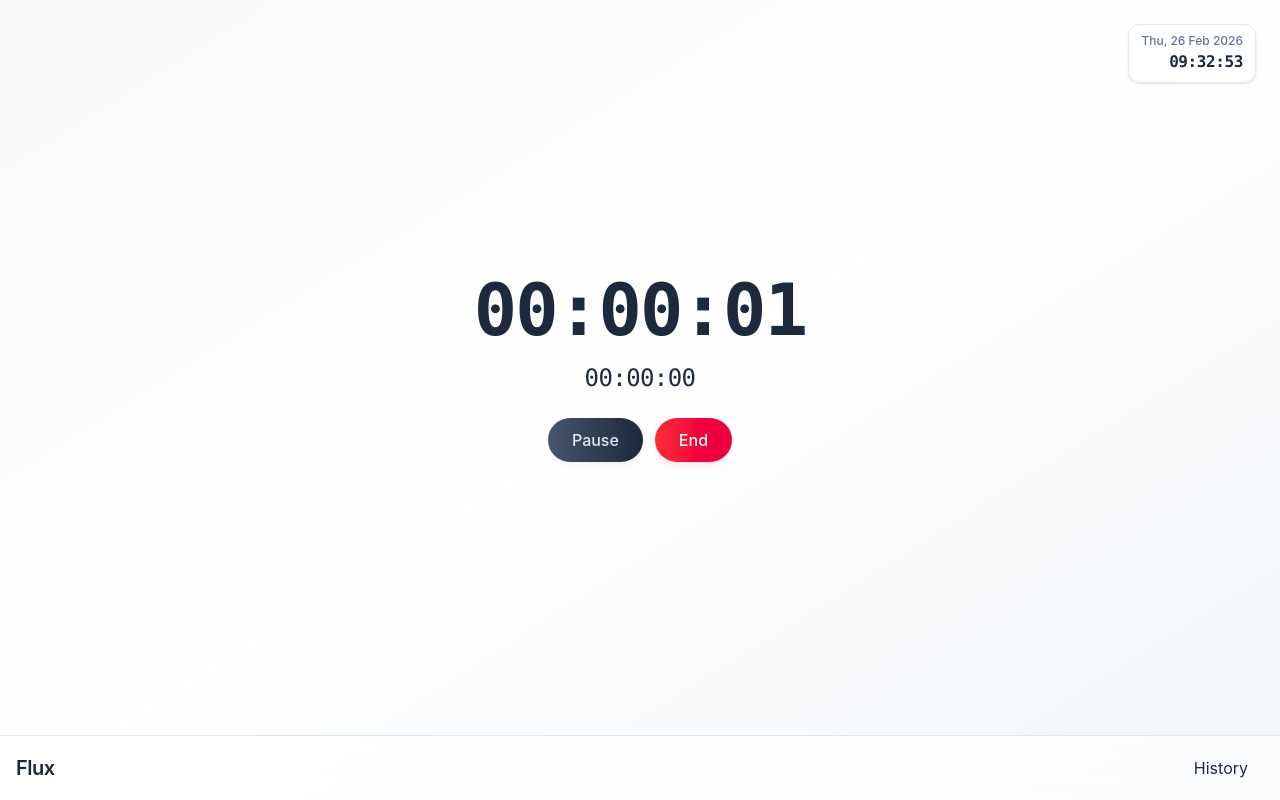
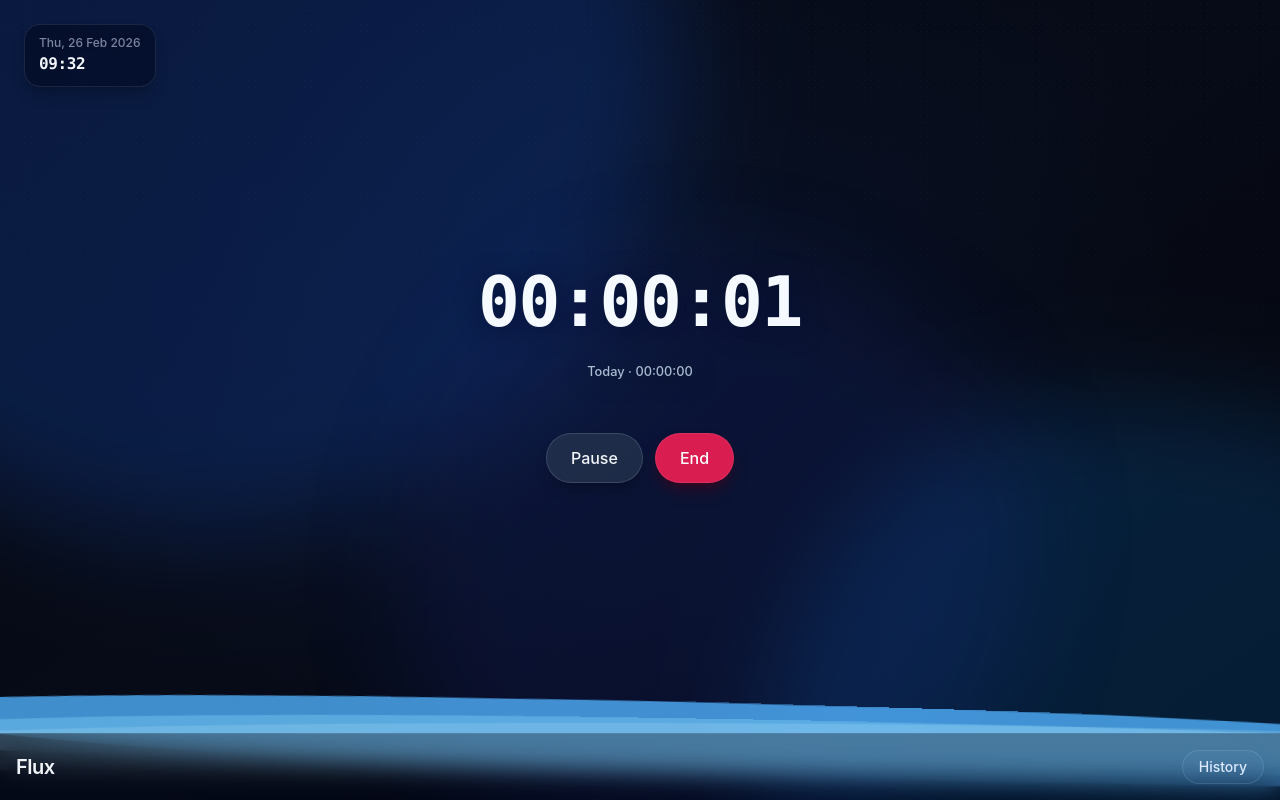
Before and after one commit to anuragkumar-git/flux, a React (Vite) app: page / in a window 1280 px wide. Both pictures are taken after a click on the button "Start". Built offline with nearby package versions, Linux system fonts and the light colour scheme.

Commit message:
feat: migrate to dark theme

```diff
--- a/src/App.jsx
+++ b/src/App.jsx
@@ -26,7 +26,11 @@ function App() {
         main={
           <div className="space-y-6">
             <CurrentDateTime />
-            <SessionTimer elapsed={elapsed} dailySummary={dailySummary} />
+            <SessionTimer
+              session={session}
+              elapsed={elapsed}
+              dailySummary={dailySummary}
+            />
             <SessionActions
               session={session}
               onStart={start}
@@ -34,7 +38,7 @@ function App() {
               onResume={resume}
               onEnd={end}
             />
-            {error && <p className="text-sm text-red-600">{error.message}</p>}
+            {error && <p className="text-center text-sm text-rose-300">{error.message}</p>}
           </div>
         }
         sidebar={
--- a/src/index.css
+++ b/src/index.css
@@ -1,17 +1,266 @@
-/* tailwind setup */
 @import "tailwindcss";
 
-@layer utilities {
-  .animate-slow-pulse {
-    animation: pulse 5s ease-in-out infinite;
+:root {
+  color-scheme: dark;
+  background: #050814;
+}
+
+body {
+  min-width: 320px;
+  background: #050814;
+}
+
+.focus-shell {
+  isolation: isolate;
+  overflow: hidden;
+  background:
+    radial-gradient(circle at 50% 40%, rgba(16, 48, 106, 0.18), transparent 34rem),
+    linear-gradient(145deg, #03050c 0%, #070b18 48%, #03050c 100%);
+}
+
+.focus-shell::before {
+  position: absolute;
+  inset: 0;
+  z-index: -1;
+  pointer-events: none;
+  content: "";
+  opacity: 0.2;
+  background-image: radial-gradient(rgba(163, 199, 255, 0.25) 0.65px, transparent 0.65px);
+  background-size: 7px 7px;
+  mask-image: linear-gradient(to bottom, black, transparent 75%);
+}
+
+.ambient-blob {
+  position: absolute;
+  z-index: -1;
+  width: min(72vw, 52rem);
+  aspect-ratio: 1;
+  border-radius: 44% 56% 52% 48% / 53% 43% 57% 47%;
+  filter: blur(48px);
+  opacity: 0.24;
+  will-change: transform, border-radius;
+}
+
+.ambient-blob--one {
+  top: -26rem;
+  left: -22rem;
+  background: #1558dc;
+  animation: ambient-drift-one 27s ease-in-out infinite alternate;
+}
+
+.ambient-blob--two {
+  right: -24rem;
+  bottom: -30rem;
+  background: #0876d1;
+  opacity: 0.2;
+  animation: ambient-drift-two 33s ease-in-out infinite alternate;
+}
+
+.ambient-blob--three {
+  top: 28%;
+  left: 42%;
+  width: min(45vw, 34rem);
+  background: #2336b8;
+  opacity: 0.14;
+  animation: ambient-drift-three 23s ease-in-out infinite alternate;
+}
+
+.liquid-timer {
+  display: grid;
+  place-items: center;
+}
+
+.liquid-orb {
+  position: relative;
+  display: grid;
+  width: min(74vw, 25rem);
+  aspect-ratio: 1;
+  place-items: center;
+  overflow: hidden;
+  isolation: isolate;
+  border: 1px solid rgba(157, 201, 255, 0.17);
+  border-radius: 46% 54% 49% 51% / 52% 47% 53% 48%;
+  background:
+    radial-gradient(circle at 34% 22%, rgba(128, 195, 255, 0.15), transparent 25%),
+    linear-gradient(145deg, rgba(14, 24, 51, 0.88), rgba(4, 8, 20, 0.9));
+  box-shadow:
+    inset 0 1px 0 rgba(204, 231, 255, 0.14),
+    inset 0 -2rem 5rem rgba(0, 0, 0, 0.36),
+    0 1.5rem 5rem rgba(0, 77, 201, 0.16);
+  animation: orb-breathe 11s ease-in-out infinite;
+}
+
+.liquid-orb__aura {
+  position: absolute;
+  inset: 10%;
+  z-index: -1;
+  border-radius: inherit;
+  background: rgba(19, 119, 255, 0.2);
+  filter: blur(2.5rem);
+  opacity: 0;
+  transition: opacity 900ms ease;
+}
+
+.liquid-orb--running .liquid-orb__aura,
+.liquid-orb--pause .liquid-orb__aura {
+  opacity: 1;
+}
+
+.liquid-orb__fill {
+  position: absolute;
+  right: 0;
+  bottom: 0;
+  left: 0;
+  z-index: -1;
+  height: var(--fill-level);
+  overflow: visible;
+  background:
+    radial-gradient(circle at 72% 30%, rgba(184, 235, 255, 0.68), transparent 3%),
+    radial-gradient(circle at 32% 60%, rgba(93, 196, 255, 0.62), transparent 3.5%),
+    linear-gradient(160deg, #065ee8 0%, #087fe8 46%, #0449b5 100%);
+  box-shadow: inset 0 1.5rem 2.5rem rgba(118, 218, 255, 0.25);
+  transition: height 900ms cubic-bezier(0.25, 0.85, 0.32, 1);
+}
+
+.liquid-orb__wave {
+  position: absolute;
+  top: -1.5rem;
+  left: -20%;
+  width: 145%;
+  height: 4rem;
+  transform-origin: center;
+  border-radius: 46% 54% 48% 52% / 65% 47% 53% 35%;
+}
+
+.liquid-orb__wave--one {
+  background: rgba(81, 178, 255, 0.78);
+  animation: liquid-wave-one 6.5s ease-in-out infinite;
+}
+
+.liquid-orb__wave--two {
+  top: -1.25rem;
+  background: rgba(138, 219, 255, 0.34);
+  animation: liquid-wave-two 8.5s ease-in-out infinite;
+}
+
+.liquid-orb__wave--three {
+  top: -1rem;
+  background: rgba(211, 246, 255, 0.16);
+  animation: liquid-wave-three 10s ease-in-out infinite;
+}
+
+.liquid-orb__highlight {
+  position: absolute;
+  top: 8%;
+  left: 16%;
+  width: 24%;
+  height: 12%;
+  border-radius: 50%;
+  background: radial-gradient(ellipse, rgba(224, 248, 255, 0.36), transparent 68%);
+  filter: blur(0.25rem);
+  transform: rotate(-25deg);
+}
+
+.liquid-orb__content {
+  z-index: 1;
+  display: grid;
+  gap: 0.5rem;
+  width: 100%;
+  padding: 1.75rem;
+  text-align: center;
+  text-shadow: 0 0.25rem 1.5rem rgba(0, 14, 50, 0.75);
+}
+
+.liquid-orb__status {
+  font-size: 0.66rem;
+  font-weight: 700;
+  letter-spacing: 0.17em;
+  color: rgba(209, 233, 255, 0.75);
+  text-transform: uppercase;
+}
+
+.liquid-orb__time {
+  font-family: ui-monospace, SFMono-Regular, Menlo, Monaco, Consolas, monospace;
+  font-size: clamp(2.45rem, 11vw, 4.35rem);
+  font-weight: 650;
+  letter-spacing: -0.02em;
+  color: #f4faff;
+}
+
+.liquid-orb__caption {
+  font-size: 0.8rem;
+  font-weight: 500;
+  color: rgba(217, 239, 255, 0.77);
+}
+
+.liquid-orb--pause .liquid-orb__fill {
+  filter: saturate(0.6) hue-rotate(18deg);
+}
+
+.liquid-orb--pause .liquid-orb__wave,
+.liquid-orb--ended .liquid-orb__wave {
+  animation-play-state: paused;
+}
+
+.liquid-orb--ended .liquid-orb__aura {
+  opacity: 0.4;
+}
+
+@keyframes ambient-drift-one {
+  0% { transform: translate3d(0, 0, 0) scale(1) rotate(0deg); }
+  42% { transform: translate3d(13vw, 12vh, 0) scale(1.12) rotate(16deg); }
+  100% { transform: translate3d(5vw, 22vh, 0) scale(0.95) rotate(-12deg); }
+}
+
+@keyframes ambient-drift-two {
+  0% { transform: translate3d(0, 0, 0) scale(1.05) rotate(0deg); }
+  54% { transform: translate3d(-15vw, -16vh, 0) scale(0.91) rotate(-18deg); }
+  100% { transform: translate3d(-4vw, -25vh, 0) scale(1.15) rotate(11deg); }
+}
+
+@keyframes ambient-drift-three {
+  0% { transform: translate3d(0, 0, 0) scale(0.9); }
+  47% { transform: translate3d(-8vw, 11vh, 0) scale(1.2); }
+  100% { transform: translate3d(10vw, -7vh, 0) scale(0.96); }
+}
+
+@keyframes orb-breathe {
+  0%, 100% { border-radius: 46% 54% 49% 51% / 52% 47% 53% 48%; transform: translateY(0) rotate(-1deg); }
+  35% { border-radius: 53% 47% 55% 45% / 47% 55% 45% 53%; transform: translateY(-0.65rem) rotate(1.4deg); }
+  68% { border-radius: 48% 52% 43% 57% / 56% 45% 55% 44%; transform: translateY(0.3rem) rotate(-0.7deg); }
+}
+
+@keyframes liquid-wave-one {
+  0%, 100% { transform: translateX(-5%) rotate(-2deg) scaleY(0.88); border-radius: 46% 54% 48% 52% / 65% 47% 53% 35%; }
+  35% { transform: translateX(8%) rotate(2deg) scaleY(1.14); border-radius: 58% 42% 61% 39% / 43% 63% 37% 57%; }
+  70% { transform: translateX(-1%) rotate(-1deg) scaleY(0.95); border-radius: 41% 59% 43% 57% / 59% 38% 62% 41%; }
+}
+
+@keyframes liquid-wave-two {
+  0%, 100% { transform: translateX(4%) rotate(1deg) scaleY(0.8); }
+  50% { transform: translateX(-9%) rotate(-3deg) scaleY(1.28); }
+}
+
+@keyframes liquid-wave-three {
+  0%, 100% { transform: translateX(-7%) scaleY(0.72); }
+  55% { transform: translateX(8%) scaleY(1.1); }
+}
+
+@media (max-width: 420px) {
+  .liquid-orb {
+    width: min(82vw, 23rem);
   }
 
-  .animate-fade-in {
-    animation: fadeIn 0.3s ease forwards;
-  }
-
-  @keyframes fadeIn {
-    from { opacity: 0; transform: translateY(8px); }
-    to { opacity: 1; transform: translateY(0); }
+  .liquid-orb__content {
+    padding: 1.25rem;
   }
 }
+
+@media (prefers-reduced-motion: reduce) {
+  *, *::before, *::after {
+    scroll-behavior: auto !important;
+    animation-duration: 0.001ms !important;
+    animation-iteration-count: 1 !important;
+    transition-duration: 0.001ms !important;
+  }
+}
--- a/src/modules/session/components/CurrentDateTime.jsx
+++ b/src/modules/session/components/CurrentDateTime.jsx
@@ -11,7 +11,7 @@ function formatDateTime(date) {
     time: new Intl.DateTimeFormat("en-GB", {
       hour: "2-digit",
       minute: "2-digit",
-      second: "2-digit",
+      // second: "2-digit",
       hour12: false,
     }).format(date),
   };
@@ -29,10 +29,10 @@ export default function CurrentDateTime() {
   return (
     <div
       aria-label={`Current date and time: ${date}, ${time}`}
-      className="absolute right-4 top-4 z-10 rounded-xl border border-slate-200 bg-white/80 px-3 py-2 text-right shadow-sm backdrop-blur-md sm:right-6 sm:top-6"
+      className="absolute left-4 top-4 z-50 rounded-2xl border border-blue-100/10 bg-slate-950/45 px-3.5 py-2.5 text-left shadow-lg shadow-black/20 backdrop-blur-xl sm:left-6 sm:top-6"
     >
-      <p className="text-xs font-medium text-slate-500">{date}</p>
-      <time className="font-mono text-base font-semibold tracking-tight text-slate-800">
+      <p className="text-xs font-medium text-blue-100/55">{date}</p>
+      <time className="font-mono text-base font-semibold tracking-tight text-slate-100">
         {time}
       </time>
     </div>
--- a/src/modules/session/components/SessionActions.jsx
+++ b/src/modules/session/components/SessionActions.jsx
@@ -9,12 +9,12 @@ export default function SessionActions({
 
   return (
     <>
-      <div className="flex gap-3 justify-center mt-4">
+      <div className="mt-4 flex justify-center gap-3">
         {(status === "idle" || status === "ended") && (
           <>
             <button
               onClick={onStart}
-              className="px-6 py-2.5 rounded-full text-white font-medium  bg-cyan-500 shadow-md shadow-emerald-200/50 hover:from-cyan-600 hover:to-cyan-700 hover:shadow-lg hover:shadow-cyan-300/40 active:scale-95 transition-all duration-200"
+              className="rounded-full border border-cyan-100/25 bg-linear-to-br from-blue-400 to-blue-600 px-7 py-3 font-semibold text-white shadow-lg shadow-blue-950/60 transition-all duration-200 hover:scale-[1.03] hover:from-blue-300 hover:to-blue-500 hover:shadow-blue-500/25 active:scale-95"
             >
               Start
             </button>
@@ -25,13 +25,13 @@ export default function SessionActions({
           <>
             <button
               onClick={onPause}
-              className="px-6 py-2.5 rounded-full text-slate-200  hover:text-white font-medium bg-linear-to-r from-slate-600 to-slate-800 shadow-md shadow-slate-200/40 hover:from-slate-800 hover:to-slate-900 hover:shadow-lg hover:shadow-slate-800/40 active:scale-95 transition-all duration-200"
+              className="rounded-full border border-blue-100/15 bg-slate-700/55 px-6 py-3 font-medium text-slate-100 shadow-lg shadow-black/20 transition hover:scale-[1.03] hover:bg-slate-600/70 active:scale-95"
             >
               Pause
             </button>
             <button
               onClick={onEnd}
-              className="px-6 py-2.5 rounded-full text-white font-medium bg-linear-to-r from-red-500 to-rose-600 shadow-md shadow-rose-200/40 hover:from-rose-600 hover:to-red-700 hover:shadow-lg hover:shadow-rose-300/40 active:scale-95 transition-all duration-200"
+              className="rounded-full border border-rose-200/10 bg-rose-500/85 px-6 py-3 font-medium text-white shadow-lg shadow-rose-950/50 transition hover:scale-[1.03] hover:bg-rose-400 active:scale-95"
             >
               End
             </button>
@@ -42,13 +42,13 @@ export default function SessionActions({
           <>
             <button
               onClick={onResume}
-              className="px-6 py-2.5 rounded-full text-slate-50 font-medium bg-linear-to-r from-cyan-500  to-cyan-500  shadow-md shadow-cyan-200/40 hover:from-cyan-600 hover:to-cyan-900 hover:shadow-lg hover:shadow-emerald-300/40 active:scale-95 transition-all duration-200"
+              className="rounded-full border border-cyan-100/25 bg-linear-to-br from-cyan-400 to-blue-600 px-6 py-3 font-semibold text-white shadow-lg shadow-blue-950/60 transition hover:scale-[1.03] hover:from-cyan-300 hover:to-blue-500 active:scale-95"
             >
               Resume
             </button>
             <button
               onClick={onEnd}
-             className="px-6 py-2.5 rounded-full text-white font-medium bg-linear-to-r from-red-500 to-rose-600 shadow-md shadow-rose-200/40 hover:from-rose-600 hover:to-red-700 hover:shadow-lg hover:shadow-rose-300/40 active:scale-95 transition-all duration-200"
+             className="rounded-full border border-rose-200/10 bg-rose-500/85 px-6 py-3 font-medium text-white shadow-lg shadow-rose-950/50 transition hover:scale-[1.03] hover:bg-rose-400 active:scale-95"
             >
               End
             </button>
--- a/src/modules/session/components/SessionLayout.jsx
+++ b/src/modules/session/components/SessionLayout.jsx
@@ -4,24 +4,28 @@ export default function SessionLayout({ main, sidebar }) {
   const [isSidebarOpen, setIsSidebarOpen] = useState(false);
   return (
     <>
-      <div className="relative min-h-screen bg-linear-to-br from-slate-50 via-white to-slate-100 text-slate-800 flex flex-col">
-        <main className="flex-1 flex items-center justify-center px-4">
+      <div className="focus-shell relative flex min-h-dvh flex-col text-slate-100">
+        <div className="ambient-blob ambient-blob--one" aria-hidden="true" />
+        <div className="ambient-blob ambient-blob--two" aria-hidden="true" />
+        <div className="ambient-blob ambient-blob--three" aria-hidden="true" />
+
+        <main className="relative z-10 flex flex-1 items-center justify-center px-4 pb-7 sm:px-6  ">
           {main}
         </main>
 
         {isSidebarOpen && (
           <div
-            className="fixed inset-0 bg-black/20 backdrop-blur-sm z-40 transition-opacity duration-300"
+            className="fixed inset-0 z-40 bg-slate-950/70 backdrop-blur-sm transition-opacity duration-300"
             onClick={() => setIsSidebarOpen(false)}
           >
             <div
-              className="absolute right-0 top-0 h-full w-auto bg-white/70 border-l border-slate-200 shadow-2xl p-6 overflow-y-auto"
+              className="absolute right-0 top-0 h-full w-[min(100vw,30rem)] overflow-y-auto border-l border-blue-200/10 bg-slate-950/90 p-5 shadow-2xl shadow-black/50 backdrop-blur-2xl sm:p-6"
               onClick={(e) => {
                 e.stopPropagation();
               }}
             >
               <button
-                className="mb-4 text-sm text-gray-500"
+                className="mb-5 text-sm font-medium text-slate-400 transition hover:text-white"
                 onClick={() => setIsSidebarOpen(false)}
               >
                 Close
@@ -31,17 +35,17 @@ export default function SessionLayout({ main, sidebar }) {
           </div>
         )}
 
-        <footer className="bg-white/70 backdrop-blur-md border-t border-slate-200 p-4 flex justify-between items-center ">
+        <footer className="relative z-10 flex items-center justify-between border-t border-blue-100/10 bg-slate-950/35 p-4 backdrop-blur-md">
           <a
             href={"https://anuragkumar-git.github.io/anurag-portfolio/"}
             target="_blank"
-            className="text-xl font-semibold tracking-tight"
+            className="text-xl font-semibold tracking-tight text-slate-100"
           >
             Flux
           </a>
 
           <button
-            className="text-md px-4 py-1"
+            className="rounded-full border border-blue-200/15 bg-blue-300/5 px-4 py-1.5 text-sm font-medium text-blue-100 transition hover:border-blue-200/30 hover:bg-blue-300/10"
             onClick={() => setIsSidebarOpen(true)}
           >
             History
--- a/src/modules/session/components/SessionTimer.jsx
+++ b/src/modules/session/components/SessionTimer.jsx
@@ -1,25 +1,40 @@
 import { formatTime } from "../utils/formatTime";
 
-export default function SessionTimer({ elapsed, dailySummary }) {
+const statusLabel = {
+  idle: "Ready when you are",
+  running: "Focus session active",
+  pause: "Session paused",
+  ended: "Session complete",
+};
+
+export default function SessionTimer({ session, elapsed, dailySummary }) {
+  const status = session?.status ?? "idle";
+  const limit = session?.customLimitMs ?? 0;
+  const rawProgress = limit > 0 ? elapsed / limit : 0;
+  const progress = status === "idle" ? 0 : Math.min(Math.max(rawProgress, 0.035), 1);
+
   return (
-    <>
-      <div className="text-center space-y-4">
-        {/* <p
-          className={`text-sm uppercase tracking-widest ${statusStyles[status]}`}
-        >
-          {status}
-        </p> */}
+    <section className="liquid-timer" aria-label="Current focus session">
+      <div
+        // className={`liquid-orb liquid-orb--${status}`}
+        // style={{ "--fill-level": `${progress * 100}%` }}
+      >
+        {/* <div className="liquid-orb__aura" aria-hidden="true" /> */}
+        <div className="liquid-orb__fill" aria-hidden="true">
+          <span className="liquid-orb__wave liquid-orb__wave--one" />
+          <span className="liquid-orb__wave liquid-orb__wave--two" />
+          <span className="liquid-orb__wave liquid-orb__wave--three" />
+        </div>
+        {/* <div className="liquid-orb__highlight" aria-hidden="true" /> */}
 
-        <h2
-          className={`text-6xl md:text-7xl font-mono font-semibold tracking-tight`}
-        >
-          {formatTime(elapsed)}
-        </h2>
-        <p className="text-2xl  font-mono tracking-tight  text-slate-800">
-          {formatTime(dailySummary?.totalDuration ?? 0)}
-        </p>
-
+        <div className="liquid-orb__content">
+          {/* <p className="liquid-orb__status">{statusLabel[status]}</p> */}
+          <time className="liquid-orb__time" aria-label={`Session time ${formatTime(elapsed)}`}>
+            {formatTime(elapsed)}
+          </time>
+          <p className="liquid-orb__caption">Today · {formatTime(dailySummary?.totalDuration ?? 0)}</p>
+        </div>
       </div>
-    </>
+    </section>
   );
 }
--- a/vite.config.js
+++ b/vite.config.js
@@ -15,8 +15,8 @@ export default defineConfig({
         name: 'Flux',
         short_name: 'Flux',
         description: 'Offline first Time Tracking PWA',
-        theme_color: '#ffffff',
-        background_color: '#ffffff',
+        theme_color: '#050814',
+        background_color: '#050814',
         display: 'standalone',
         start_url: '/flux/',
         icons: [
```
Also changed, not shown: src/modules/session/components/SessionHistory.jsx (+11 -11 lines).
